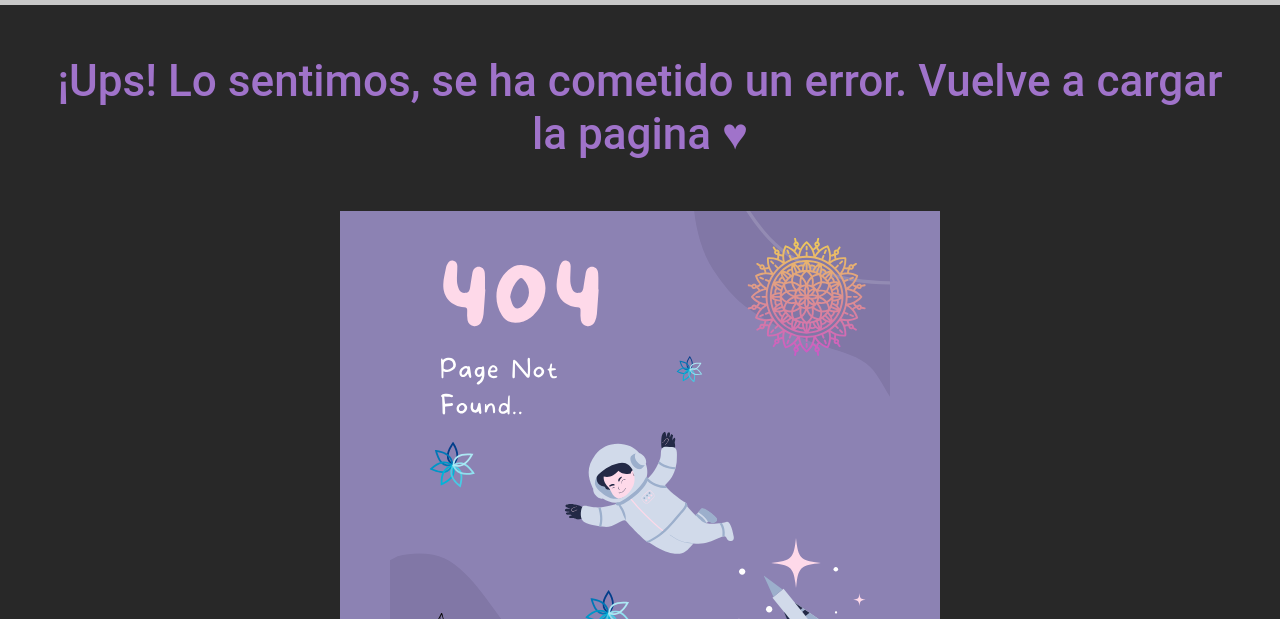
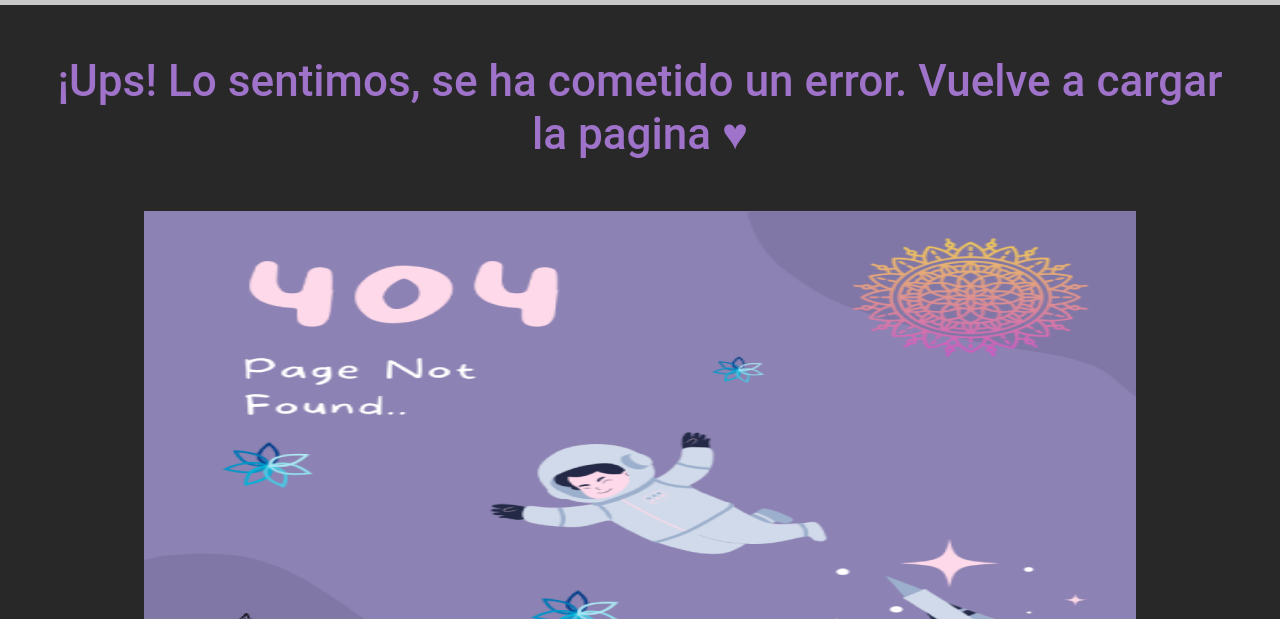
Before and after one commit to Lucasgim11/Preentrega2Gimenez, a website: page error404.html in a window 1280 px wide. Shown: the part 181-800 px from the top of the page. Drawn offline with nearby package versions, Linux system fonts and the light colour scheme.

Commit message:
vamo con los arreglos

```diff
--- a/error404.html
+++ b/error404.html
@@ -37,7 +37,7 @@
           <section id="encabezado">
 
                 <h1>¡Ups! Lo sentimos, se ha cometido un error. Vuelve a cargar la pagina ♥</h1>
-                <img src="/img/Error404.svg" alt="Error 404">
+                <img src="/img/Error404-svg.webp" alt="Error 404">
 
            </section>
 
```
Also changed, not shown: img/Error404-svg.webp (added), img/Error404.svg (deleted).
